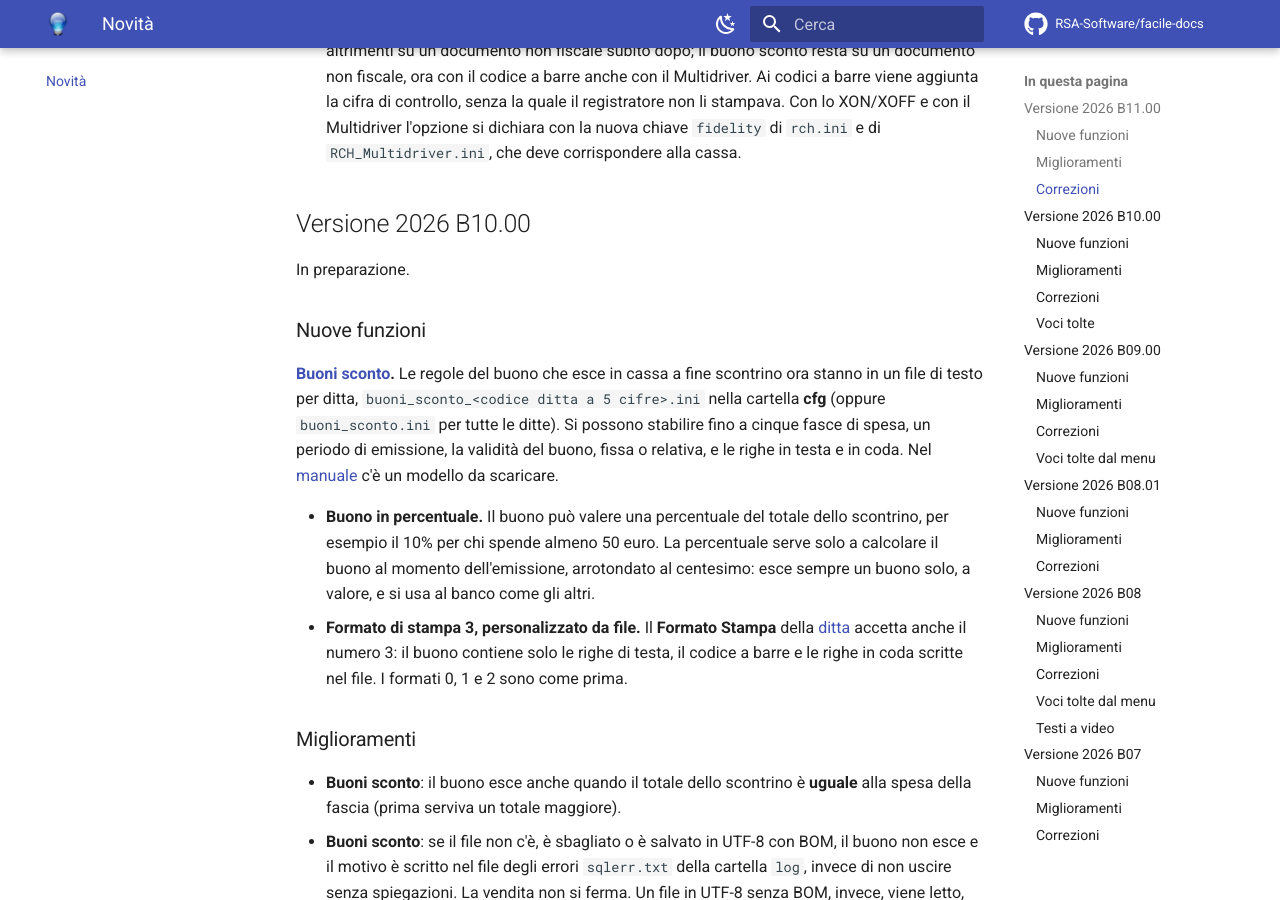
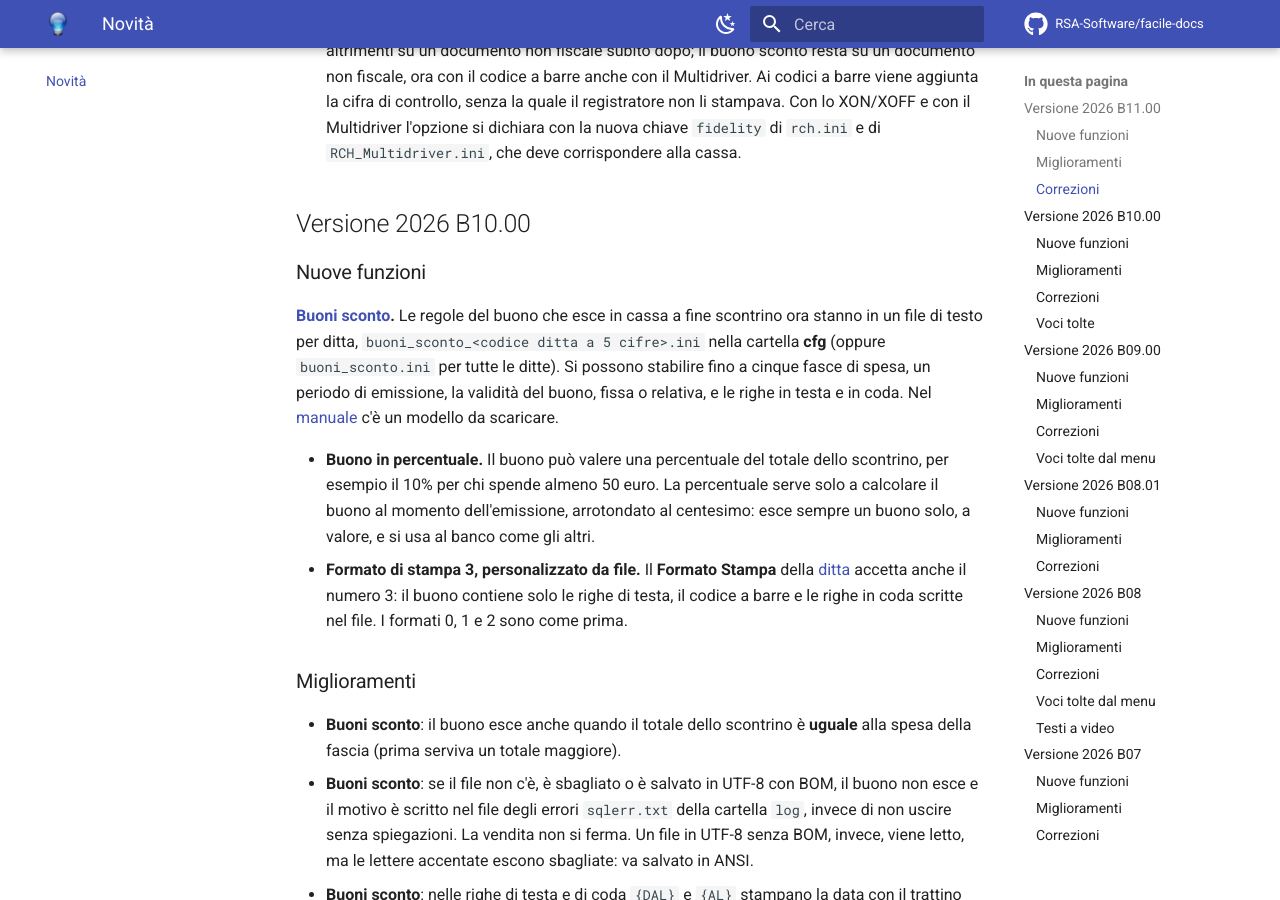
Before and after one commit to RSA-Software/facile-docs, an MkDocs documentation site: the page built from docs/novita/index.md, in a window 1280 px wide and 900 px high, scrolled down 1685 px. Built offline with MkDocs 1.6.1 and Material for MkDocs 9.7.7, drawn with Linux system fonts in a browser that asks for light colours; comment, search, counter and statistics services are not loaded.

Commit message:
Novita': B10 e B09 non sono piu' in preparazione
Co-Authored-By: Claude Fable 5.2 <noreply@anthropic.com>

```diff
--- a/docs/novita/index.md
+++ b/docs/novita/index.md
@@ -80,8 +80,6 @@ si può usare.
   `rch.ini` e di `RCH_Multidriver.ini`, che deve corrispondere alla cassa.
 
 ## Versione 2026 B10.00
-
-In preparazione.
 
 ### Nuove funzioni
 
@@ -279,8 +277,6 @@ giorno della settimana.
     sono nel [manuale dei buoni sconto](../moduli/vendite/buoni-sconto.md#note).
 
 ## Versione 2026 B09.00
-
-In preparazione.
 
 ### Nuove funzioni
 
```
